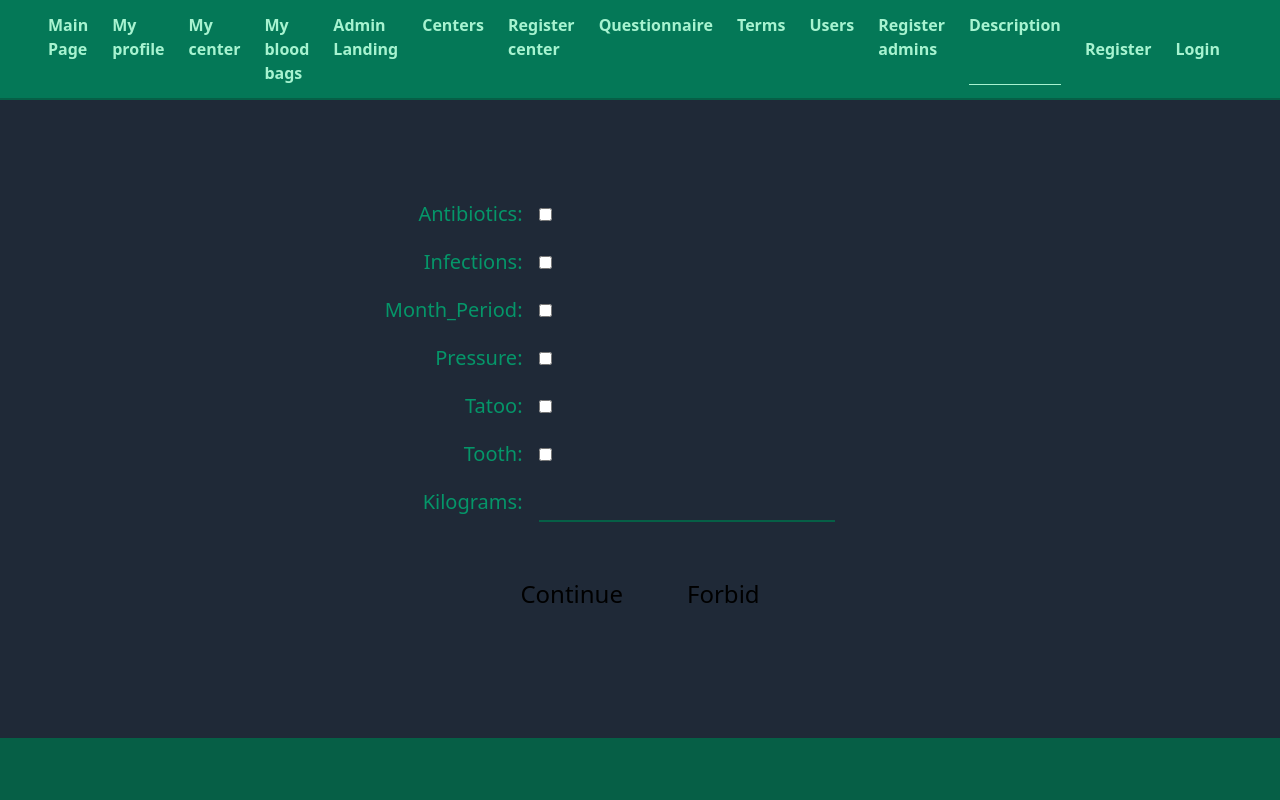
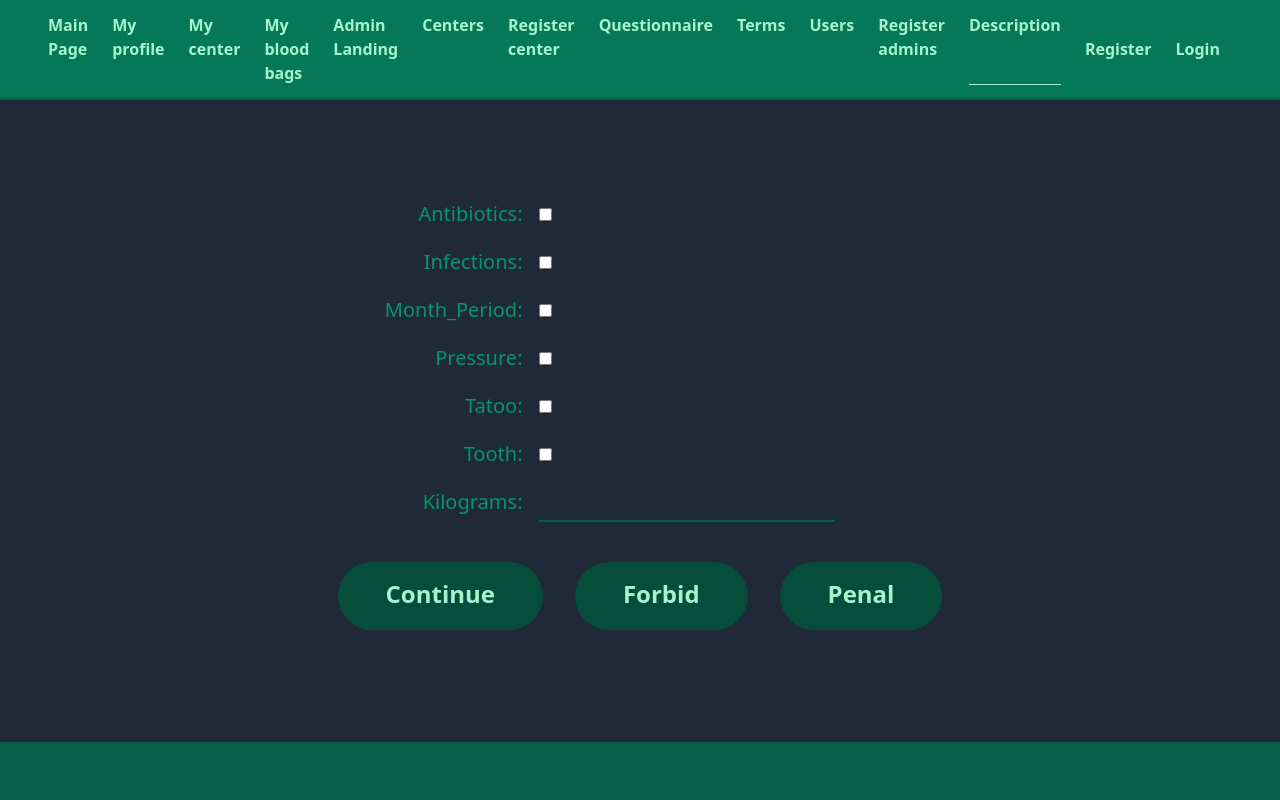
Before and after one commit to ISA-Banka-krvi-Team-39/FE-Banka-krvi, a Next.js app: page /personDescription in a window 1280 px wide. Shown: the top 800 px of the page. Built offline with nearby package versions, Linux system fonts and the light colour scheme; no server answers.

Commit message:
appointments

```diff
--- a/src/pages/informations.tsx
+++ b/src/pages/informations.tsx
@@ -31,6 +31,14 @@ export default function MakeInfo() {
     }
     function informat()
     {
+        var token = localStorage.getItem("auth")
+        const tokenNotNull = token != null ? token : "";
+        const config = {
+            headers:{
+            'Access-Control-Allow-Origin' : '*',
+            'Authorization': `Bearer ${token}`
+            }
+        }
         var ajdi;
         var retA : string = "";
         ajdi = localStorage.getItem("AppointmentId");
--- a/src/pages/personDescription.tsx
+++ b/src/pages/personDescription.tsx
@@ -1,10 +1,12 @@
 import axios, { AxiosResponse } from 'axios';
 import classNames from 'classnames';
-import { useState } from 'react'
+import { useEffect, useState } from 'react'
 import CustomInput from '../shared-components/Inputs/CustomInput';
+import { UserInfo } from '../shared-components/model/shared/userInfo';
 import { AppointmentDTO } from '../shared-components/model/user/AppointmentDTO';
 import { Info } from '../shared-components/model/user/Info';
 import { PersonDescription } from '../shared-components/model/user/PersonDescription';
+import { getDataFromToken } from '../shared-components/navbar/getToken';
 
 export default function MakeInfo() {
 
@@ -24,42 +26,69 @@ export default function MakeInfo() {
         pressure:pressure,sick:sick,tatoo:tatoo,tooth:tooth
     };
     var appointmentDto: AppointmentDTO = {appointmentId:-1,termId:1,personId:1,started:true};
+        function descr() {
+            var token = localStorage.getItem("auth")
+            const tokenNotNull = token != null ? token : "";
             const config = {
                 headers:{
                 'Access-Control-Allow-Origin' : '*',
+                'Authorization': `Bearer ${token}`
                 }
             }
-    function descr()
-    {
+            appointmentDto.personId = Number(localStorage.getItem("personId"));
+            appointmentDto.termId = Number(localStorage.getItem("termId"));
             console.log(appointmentDto.personId + " " + appointmentDto.termId);
-        axios.post("http://localhost:8080/api/appointment/cancel", appointmentDto,config)
+            axios.post("http://localhost:8080/api/appointment/cancel", appointmentDto, config)
                 .then(res => {
                     console.log(res);
                 })
                 .catch(err => {
-        //console.log(err)
-        //alert(err.toString());
+                    console.log(err)
+                    alert(err.toString());
                 });
 
         }
 
 
-    function cret()
-    {
+
+
+        function cret() {
+            var token = localStorage.getItem("auth")
+            const tokenNotNull = token != null ? token : "";
+            const config = {
+                headers:{
+                'Access-Control-Allow-Origin' : '*',
+                'Authorization': `Bearer ${token}`
+                }
+            }
+            appointmentDto.personId = Number(localStorage.getItem("personId"));
+            appointmentDto.termId = Number(localStorage.getItem("termId"));
             console.log(appointmentDto.personId + " " + appointmentDto.termId);
-        axios.post("http://localhost:8080/api/appointment/create", appointmentDto)
+            axios.post("http://localhost:8080/api/appointment/create", appointmentDto, config)
                 .then(res => {
                     localStorage.setItem('AppointmentId', res.data.appointmentId);
-        if(localStorage.getItem('AppointmentId') == null) localStorage.setItem('AppointmentId', '1');
+                    if (localStorage.getItem('AppointmentId') == null)
+                        localStorage.setItem('AppointmentId', '1');
                 })
                 .catch(err => {
-        console.log(err)
+                    console.log(err);
                     alert(err.toString());
 
                 });
 
         }
-    axios.get("http://localhost:8080/api/appointment/description")
+        useEffect(() => {
+            var token = localStorage.getItem("auth")
+            appointmentDto.personId = Number(localStorage.getItem("personId"));
+            appointmentDto.termId = Number(localStorage.getItem("termId"));
+            const tokenNotNull = token != null ? token : "";
+            const config = {
+                headers:{
+                'Access-Control-Allow-Origin' : '*',
+                'Authorization': `Bearer ${token}`
+                }
+            }
+            axios.get("http://localhost:8080/api/appointment/description", config)
             .then(res => {
                 setAntibiotics(res.data.antibiotics);
                 setInfections(res.data.infections);
@@ -79,9 +108,12 @@ export default function MakeInfo() {
                 ps.tooth = res.data.tooth;
             })
             .catch(err => {
-      console.log(err)
-      alert(err.toString());
+                //console.log(err);
+                //alert(err.toString());
             });
+        });
+
+
 
 
 
@@ -90,11 +122,11 @@ export default function MakeInfo() {
                 <div className=" bg-gray-800 justify-center">
 
                     <CustomInput
-            checked = {ps.antibiotics}
+                        checked={ps.antibiotics}
                         type='checkbox'
                         onChange={(event) => {
                             setAntibiotics(ps.antibiotics);
-            }}
+                        } }
                         nameToSet='Antibiotics'
                     ></CustomInput>
 
@@ -107,65 +139,64 @@ export default function MakeInfo() {
             ></CustomInput> */}
 
                     <CustomInput
-           checked = {ps.infections}
+                        checked={ps.infections}
                         type='checkbox'
                         onChange={(event) => {
                             setInfections(ps.infections);
-            }}
+                        } }
                         nameToSet='Infections'
                     ></CustomInput>
 
                     <CustomInput
-           checked = {ps.month_period}
+                        checked={ps.month_period}
                         type='checkbox'
                         onChange={(event) => {
-
-            }}
+                        } }
                         nameToSet='Month_Period'
                     ></CustomInput>
 
                     <CustomInput
-            checked = {ps.pressure}
+                        checked={ps.pressure}
                         type='checkbox'
                         onChange={(event) => {
-
-            }}
+                        } }
                         nameToSet='Pressure'
                     ></CustomInput>
                     <CustomInput
-            checked = {ps.tatoo}
+                        checked={ps.tatoo}
                         type='checkbox'
                         onChange={(event) => {
-
-            }}
+                        } }
                         nameToSet='Tatoo'
                     ></CustomInput>
                     <CustomInput
-            checked = {ps.tooth}
+                        checked={ps.tooth}
                         type='checkbox'
                         onChange={(event) => {
-
-            }}
+                        } }
                         nameToSet='Tooth'
                     ></CustomInput>
                     <CustomInput
-            value = {ps.kilograms}
+                        value={ps.kilograms}
                         type='text'
                         onChange={(event) => {
                             setKilograms(ps.kilograms);
-            }}
+                        } }
                         nameToSet='Kilograms'
                     ></CustomInput>
 
                     <div className='w-full inline-flex justify-center mt-5 mb-28'>
-          <button onClick={cret} className={classNames(" rounded-[32px] px-8 py-4 font-medium text-2xl")}>
-          <a href="/informations"  >Continue</a>
+                        <button onClick={cret} className="mx-4 duration-150 rounded-[48px] pt-4 pb-5 font-bold px-12  hover:scale-105 text-2xl text-emerald-200 bg-emerald-900 hover:text-emerald-900 hover:bg-emerald-200">
+                            <a href="/informations">Continue</a>
                         </button>
-          <button  onClick={descr} className={classNames(" rounded-[32px] px-8 py-4 font-medium text-2xl")}>
+                        <button onClick={descr} className="mx-4 duration-150 rounded-[48px] pt-4 pb-5 font-bold px-12  hover:scale-105 text-2xl text-emerald-200 bg-emerald-900 hover:text-emerald-900 hover:bg-emerald-200">
                             <a href="/">Forbid</a>
+                        </button>
+                        <button onClick={descr} className="mx-4 duration-150 rounded-[48px] pt-4 pb-5 font-bold px-12  hover:scale-105 text-2xl text-emerald-200 bg-emerald-900 hover:text-emerald-900 hover:bg-emerald-200">
+                            <a href="/">Penal</a>
                         </button>
                     </div>
                 </div>
             </div>
-  )
+        );
     }
```
Also changed, not shown: 2 other files (tests, documents, lock files or other folders). Lines whose indentation alone changed are shown as unchanged.
